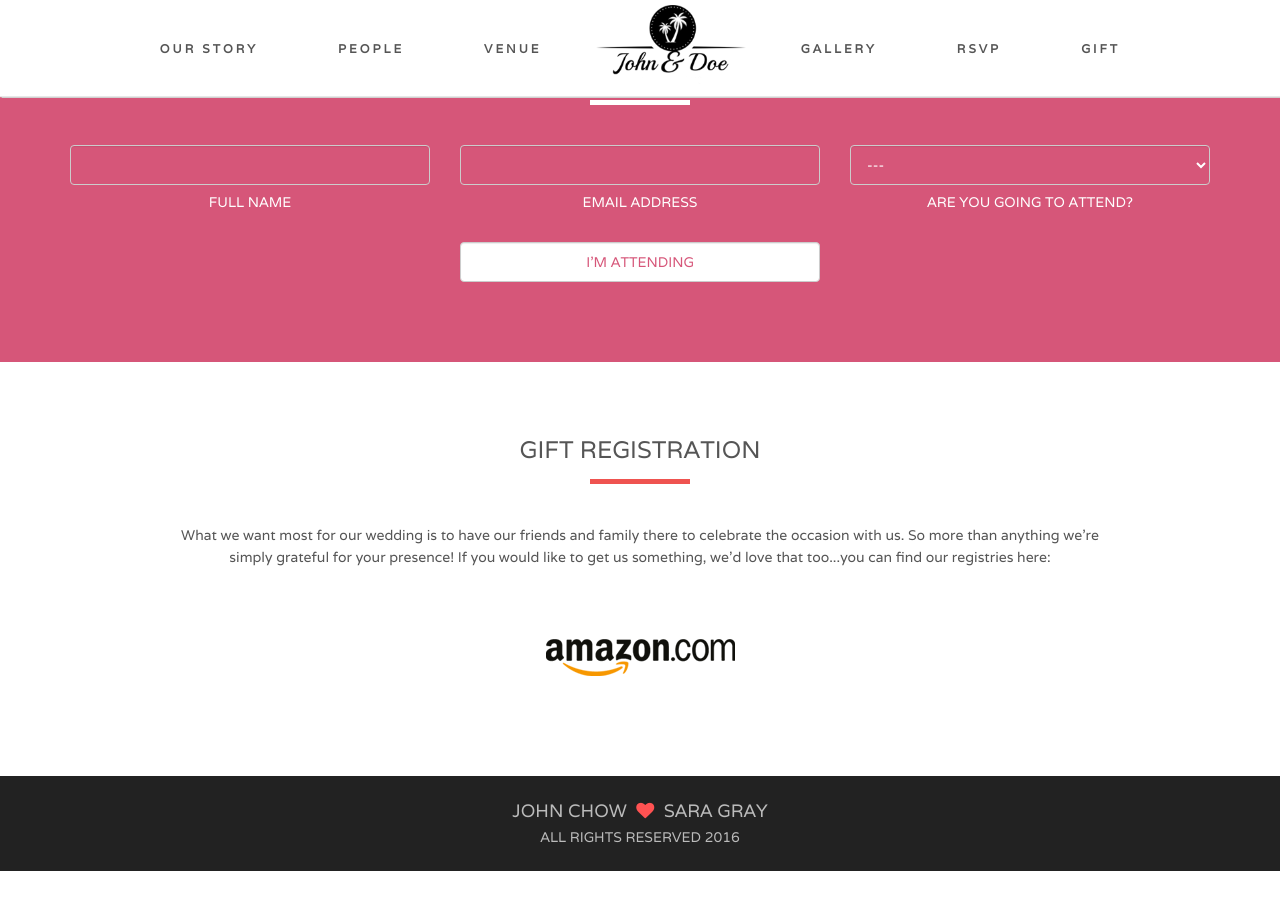
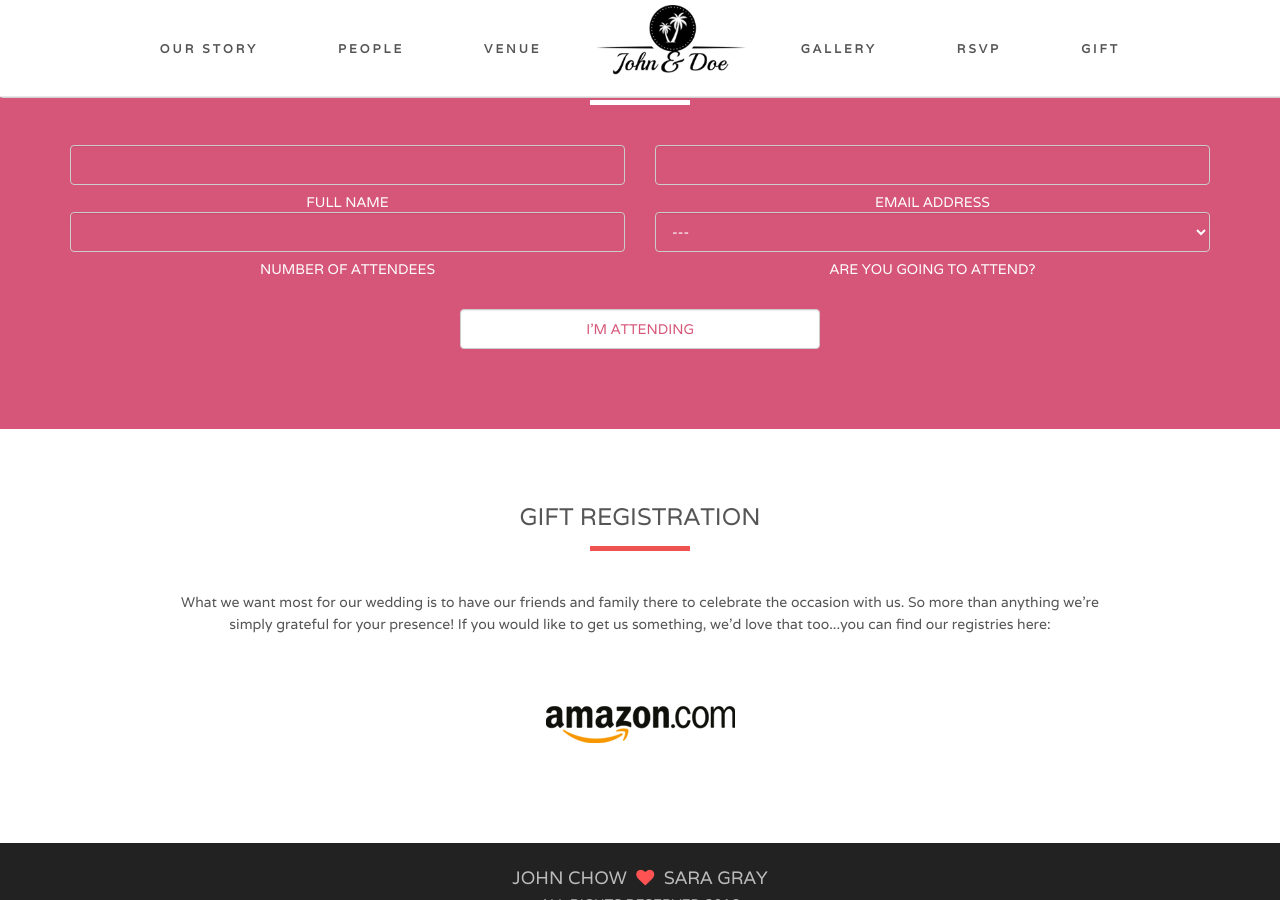
Before and after one commit to project-agape/project-agape.github.io, a Jekyll site: the page built from index.html, in a window 1280 px wide and 900 px high, scrolled down 3886 px. Built offline with Jekyll 4.4.1, drawn with Linux system fonts in a browser that asks for light colours; nearby versions of some CDN libraries; library files that are not in the unit come from our copies; before the commit the page ends 4757 px from its top, so only the background shows below that.

Commit message:
add number of pax

```diff
--- a/_includes/home/rsvp.html
+++ b/_includes/home/rsvp.html
@@ -6,16 +6,22 @@
         <iframe name="hidden_iframe" id="hidden_iframe" style="display:none;)"></iframe>
 
         <form id="form-content" name="" action="https://docs.google.com/a/crux.design/forms/d/e/1FAIpQLScpHtccmlo1H8Z3rOvIOLsn4aeQfsj5rK_JwYiNBrtO8ts-BA/formResponse" class="form-content clearfix" target="hidden_iframe" method="POST" id="ss-form" target="_self" onsubmit="submitted=true">
-            <div class="col-md-4">
+            <div class="col-md-6 form-content-item">
                 <input autocomplete="off" required type="text" name="entry.1350055067" id="entry.1350055067" value="" size="40" class="form-control" aria-required="true" aria-invalid="false">
                 <span class="content-title">FULL NAME</span>
             </div>
-            <div class="col-md-4">
+            <div class="col-md-6 form-content-item">
                 <input autocomplete="off" required type="email" name="entry.1251597571" id="entry.1251597571" value="" size="40" class="form-control" aria-required="true"
                        aria-invalid="false">
                 <span class="content-title">EMAIL ADDRESS</span>
             </div>
-            <div class="col-md-4">
+            <div class="col-md-6 form-content-item">
+                <input autocomplete="off" required type="number" name="entry.1152925724" id="entry.1152925724" value="" class="form-control" aria-required="true"
+                       aria-invalid="false">
+                <span class="content-title">NUMBER OF ATTENDEES</span>
+            </div>
+
+            <div class="col-md-6 form-content-item">
                 <select required id="entry.786790778" name="entry.786790778" class="menu-select form-control" aria-required="true" aria-invalid="false">
                     <option class="menu-choice" name="entry.786790778" value="">---</option>
                     <option value="Yes">Yes</option>
```
